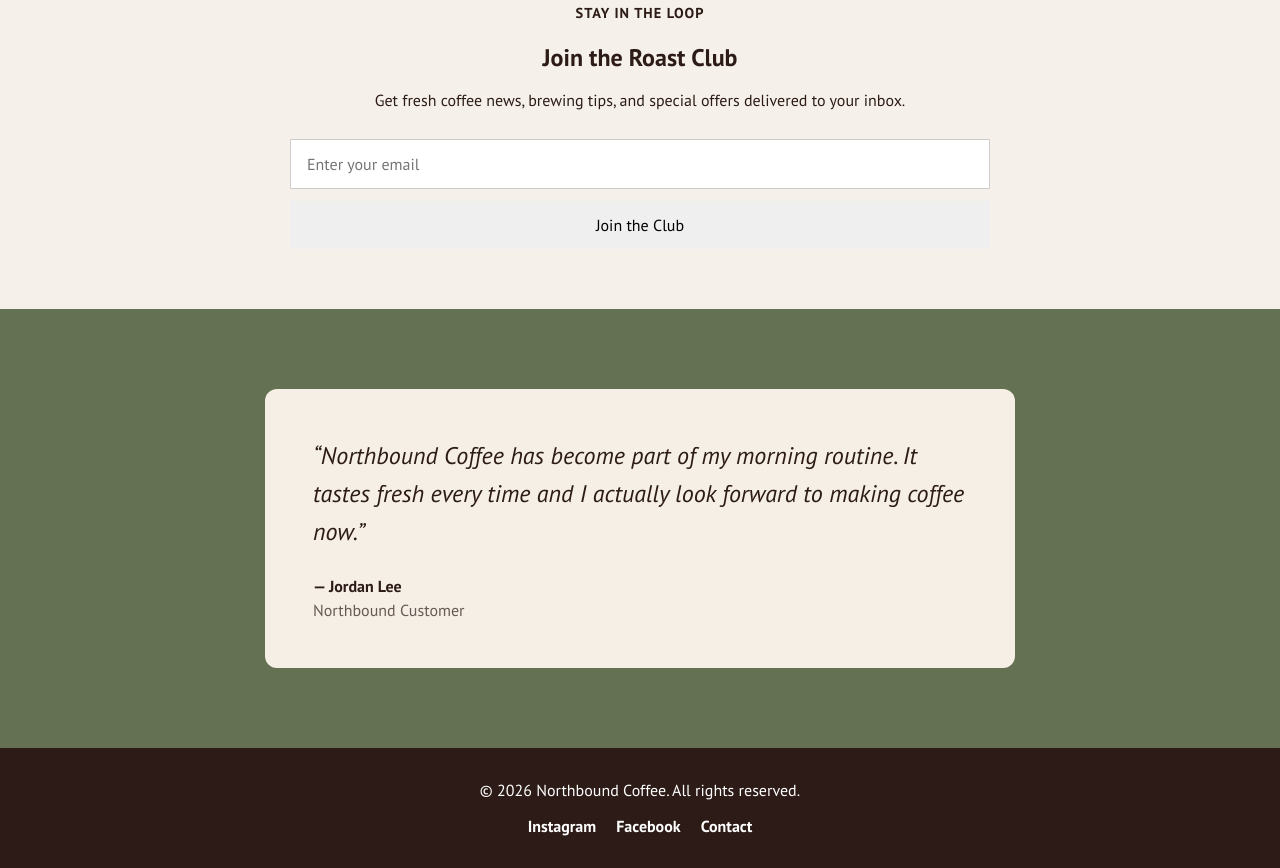
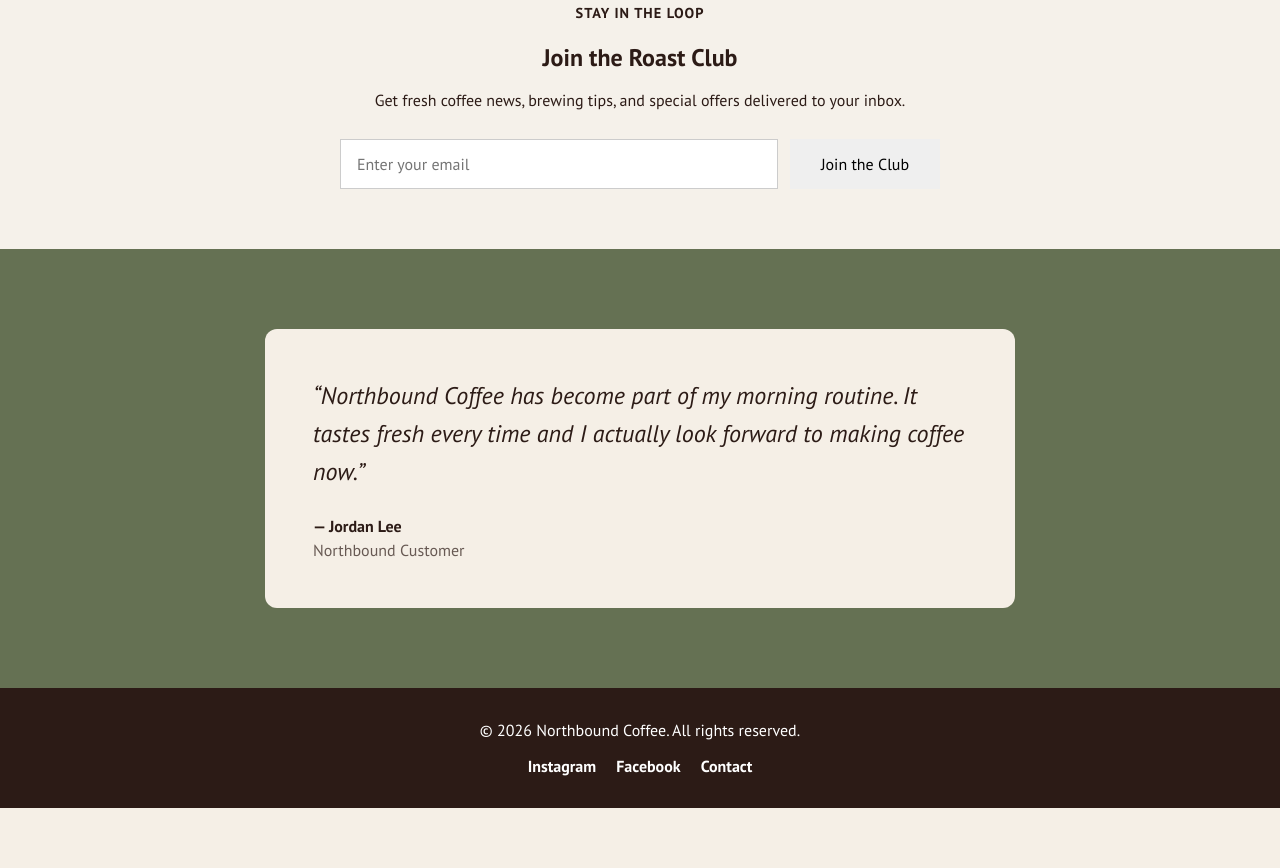
Before and after one commit to BryanTagal/W4C-Responsive, a plain HTML site: page index.html in a window 1280 px wide. Shown: the part 1266-2134 px from the top of the page. After the commit the page ends 2074 px from the top, so only its background shows below. Drawn offline with Linux system fonts and the light colour scheme.

Commit message:
Add newsletter tablet desktop layout

```diff
--- a/css/style.css
+++ b/css/style.css
@@ -517,3 +517,24 @@ button {
     border: none;
     cursor: pointer;
 }
+
+@media (min-width: 768px) {
+
+    .newsletter-form {
+        flex-direction: row;
+        align-items: stretch;
+        justify-content: center;
+        max-width: 600px;
+        margin: 0 auto;
+    }
+
+    .newsletter-form input {
+        flex: 1;
+    }
+
+    .newsletter-form button {
+        width: auto;
+        min-width: 150px;
+    }
+
+}
```
